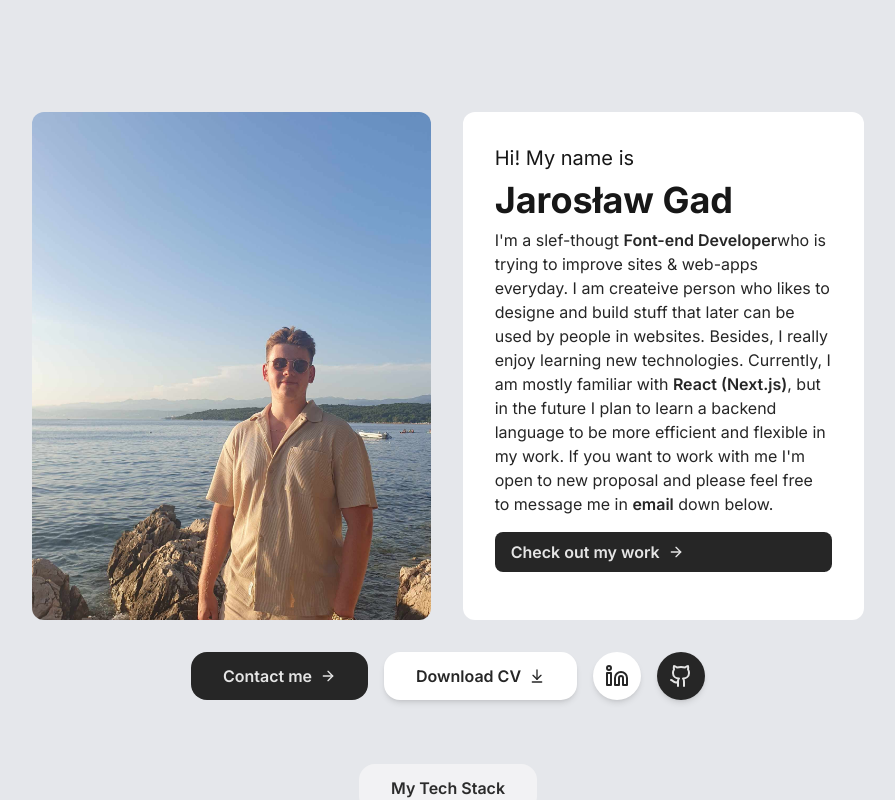
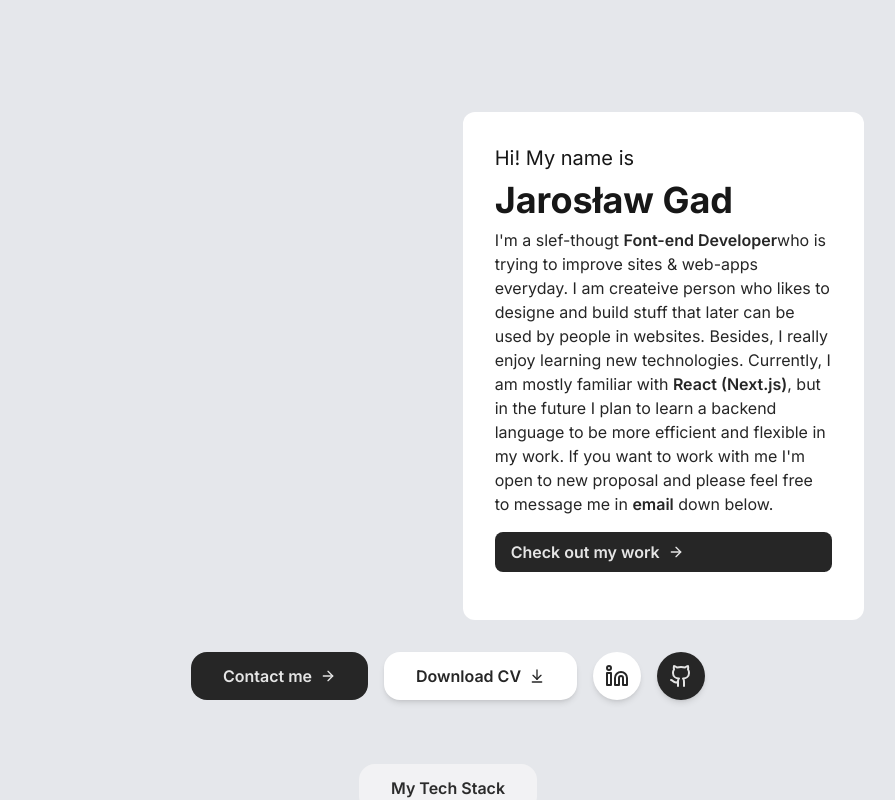
Before and after one commit to JarGad23/personal-portfolio, a Next.js app: page / in a window 1280 px wide. Shown: the top 800 px of the page, without its empty margins (192-1087 px from the left). Built offline with nearby package versions, Linux system fonts and the light colour scheme.

Commit message:
css changes

```diff
--- a/src/app/globals.css
+++ b/src/app/globals.css
@@ -1,12 +1,6 @@
 @tailwind base;
 @tailwind components;
 @tailwind utilities;
-
-html,
-body,
-:root {
-  height: 100%;
-}
 
 html {
   --line-color: #e5e7eb;
```
